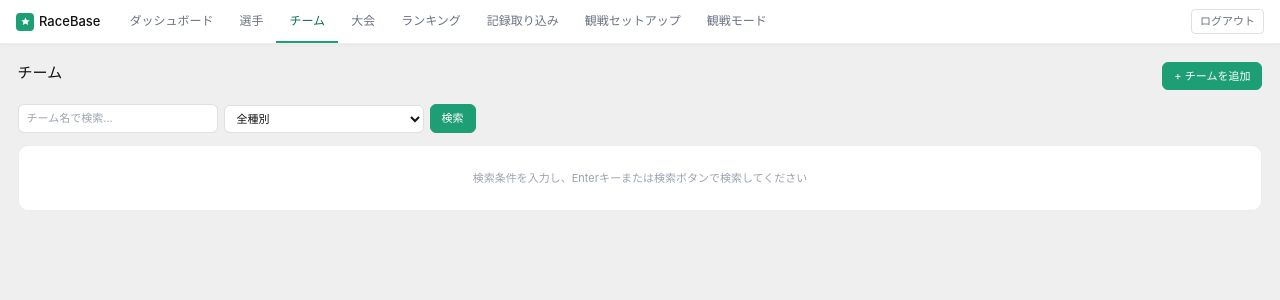
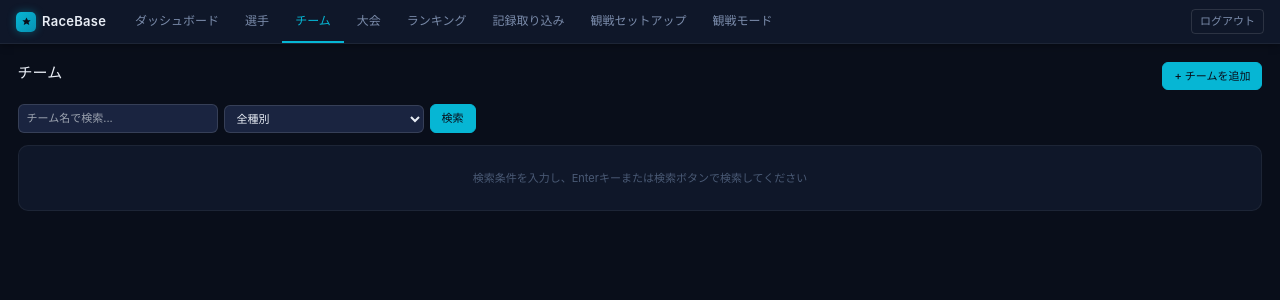
Before and after one commit to SabaeToNagoya/RikujoDB, a Next.js app: page /teams in a window 1280 px wide. Shown: the top 300 px of the page. Built offline with nearby package versions, Linux system fonts and the light colour scheme.

Commit message:
feat: ダークネイビー×シアンのカラーテーマに変更

```diff
--- a/src/app/globals.css
+++ b/src/app/globals.css
@@ -3,14 +3,14 @@
 @tailwind utilities;
 
 :root {
-  --color-background-primary: #ffffff;
-  --color-background-secondary: #f7f7f7;
-  --color-background-tertiary: #efefef;
-  --color-border-secondary: rgba(0, 0, 0, 0.12);
-  --color-border-tertiary: rgba(0, 0, 0, 0.07);
-  --color-text-primary: #111111;
-  --color-text-secondary: #6b7280;
-  --color-text-tertiary: #9ca3af;
+  --color-background-primary: #0f1729;
+  --color-background-secondary: #1a2440;
+  --color-background-tertiary: #090e1a;
+  --color-border-secondary: rgba(255, 255, 255, 0.12);
+  --color-border-tertiary: rgba(255, 255, 255, 0.06);
+  --color-text-primary: #e8edf5;
+  --color-text-secondary: #7a8baa;
+  --color-text-tertiary: #4a5a75;
   --border-radius-sm: 4px;
   --border-radius-md: 6px;
   --border-radius-lg: 10px;
@@ -41,7 +41,7 @@ body {
   background: transparent;
 }
 ::-webkit-scrollbar-thumb {
-  background: var(--color-border-secondary);
+  background: rgba(255, 255, 255, 0.15);
   border-radius: 2px;
 }
 
@@ -102,10 +102,10 @@ body {
   border-radius: 99px;
   white-space: nowrap;
 }
-.badge-green  { background: #E1F5EE; color: #085041; }
-.badge-blue   { background: #E6F1FB; color: #0C447C; }
-.badge-orange { background: #FAEEDA; color: #633806; }
-.badge-purple { background: #EEEDFE; color: #3C3489; }
+.badge-green  { background: #0c2f38; color: #22d3ee; }
+.badge-blue   { background: #0d1f3d; color: #60a5fa; }
+.badge-orange { background: #2e1a08; color: #fb923c; }
+.badge-purple { background: #1a1245; color: #a78bfa; }
 
 /* 順位バッジ（丸） */
 .rank-badge {
@@ -118,9 +118,9 @@ body {
   font-size: 10px;
   font-weight: 500;
 }
-.rank-1 { background: #FAEEDA; color: #633806; }
-.rank-2 { background: #F1EFE8; color: #444441; }
-.rank-3 { background: #FAECE7; color: #712B13; }
+.rank-1 { background: #3a2a06; color: #fbbf24; }
+.rank-2 { background: #1c2535; color: #94a3b8; }
+.rank-3 { background: #2d1a0e; color: #c07a3a; }
 .rank-n { background: var(--color-background-secondary); color: var(--color-text-secondary); }
 
 /* フォーム入力 */
@@ -130,14 +130,14 @@ body {
   padding: 6px 9px;
   border-radius: var(--border-radius-md);
   border: 0.5px solid var(--color-border-secondary);
-  background: var(--color-background-primary);
+  background: var(--color-background-secondary);
   color: var(--color-text-primary);
   width: 100%;
   outline: none;
 }
 .form-input:focus,
 .form-select:focus {
-  border-color: #1D9E75;
+  border-color: #06b6d4;
 }
 .form-label {
   font-size: 10px;
@@ -152,7 +152,7 @@ body {
   padding: 5px 11px;
   border-radius: var(--border-radius-md);
   border: 0.5px solid var(--color-border-secondary);
-  background: var(--color-background-primary);
+  background: var(--color-background-secondary);
   color: var(--color-text-primary);
   cursor: pointer;
   white-space: nowrap;
@@ -161,23 +161,24 @@ body {
   gap: 4px;
 }
 .btn:hover {
-  background: var(--color-background-secondary);
+  background: #243058;
 }
 .btn-primary {
-  background: #1D9E75;
-  color: white;
-  border-color: #1D9E75;
+  background: #06b6d4;
+  color: #090e1a;
+  border-color: #06b6d4;
+  font-weight: 500;
 }
 .btn-primary:hover {
-  background: #0F6E56;
+  background: #0891b2;
 }
 .btn-danger {
-  background: #fee2e2;
-  color: #991b1b;
-  border-color: #fca5a5;
+  background: #2d0f0f;
+  color: #f87171;
+  border-color: #7f1d1d;
 }
 .btn-danger:hover {
-  background: #fecaca;
+  background: #3d1212;
 }
 
 /* タブ */
@@ -200,8 +201,8 @@ body {
   border-right: none;
 }
 .tab-item.active {
-  color: #0F6E56;
-  border-bottom-color: #1D9E75;
+  color: #06b6d4;
+  border-bottom-color: #06b6d4;
   font-weight: 500;
 }
 
@@ -219,7 +220,7 @@ body {
   padding: 5px 8px;
   border-radius: var(--border-radius-md);
   border: 0.5px solid var(--color-border-secondary);
-  background: var(--color-background-primary);
+  background: var(--color-background-secondary);
   color: var(--color-text-primary);
   outline: none;
   flex: 1;
@@ -228,7 +229,7 @@ body {
 }
 .filter-bar input:focus,
 .filter-bar select:focus {
-  border-color: #1D9E75;
+  border-color: #06b6d4;
 }
 
 /* パンくず */
@@ -241,7 +242,7 @@ body {
   gap: 4px;
 }
 .breadcrumb-link {
-  color: #1D9E75;
+  color: #06b6d4;
   cursor: pointer;
   background: none;
   border: none;
@@ -254,7 +255,7 @@ body {
 
 /* リンク風テキスト */
 .link-text {
-  color: #1D9E75;
+  color: #06b6d4;
   cursor: pointer;
   text-decoration: none;
 }
@@ -291,7 +292,7 @@ body {
 }
 .metric-sub {
   font-size: 10px;
-  color: #1D9E75;
+  color: #06b6d4;
   margin-top: 1px;
 }
 
@@ -336,8 +337,8 @@ body {
   background: var(--color-background-secondary);
 }
 .check-row.selected {
-  background: #E1F5EE;
-  border-color: #9FE1CB;
+  background: #0c2f38;
+  border-color: #0891b2;
 }
 .check-box {
   width: 14px;
@@ -353,9 +354,9 @@ body {
   color: transparent;
 }
 .check-box.checked {
-  background: #1D9E75;
-  border-color: #1D9E75;
-  color: white;
+  background: #06b6d4;
+  border-color: #06b6d4;
+  color: #090e1a;
 }
 
 /* アップロードボックス */
@@ -369,5 +370,5 @@ body {
   cursor: pointer;
 }
 .upload-box:hover {
-  background: var(--color-background-tertiary);
+  background: #243058;
 }
--- a/src/components/Navigation.tsx
+++ b/src/components/Navigation.tsx
@@ -20,8 +20,8 @@ export function Navigation() {
   return (
     <nav
       style={{
-        background: "var(--color-background-primary)",
-        borderBottom: "0.5px solid var(--color-border-tertiary)",
+        background: "#0f1729",
+        borderBottom: "0.5px solid rgba(255,255,255,0.06)",
         padding: "0 1rem",
         display: "flex",
         alignItems: "center",
@@ -29,34 +29,36 @@ export function Navigation() {
         position: "sticky",
         top: 0,
         zIndex: 40,
-        boxShadow: "0 1px 3px rgba(0,0,0,0.04)",
+        boxShadow: "0 1px 8px rgba(0,0,0,0.4)",
       }}
     >
       {/* ロゴ */}
       <div
         style={{
           fontSize: "13px",
-          fontWeight: 500,
-          color: "var(--color-text-primary)",
+          fontWeight: 600,
+          color: "#e8edf5",
           marginRight: "1rem",
           display: "flex",
           alignItems: "center",
-          gap: "5px",
+          gap: "6px",
           flexShrink: 0,
+          letterSpacing: "0.02em",
         }}
       >
         <div
           style={{
-            width: "18px",
-            height: "18px",
-            background: "#1D9E75",
-            borderRadius: "4px",
+            width: "20px",
+            height: "20px",
+            background: "linear-gradient(135deg, #06b6d4, #0891b2)",
+            borderRadius: "5px",
             display: "flex",
             alignItems: "center",
             justifyContent: "center",
+            boxShadow: "0 0 8px rgba(6,182,212,0.4)",
           }}
         >
-          <svg viewBox="0 0 16 16" width="11" height="11" fill="white">
+          <svg viewBox="0 0 16 16" width="11" height="11" fill="#090e1a">
             <path d="M8 2L10 6H14L11 9L12 13L8 11L4 13L5 9L2 6H6Z" />
           </svg>
         </div>
@@ -84,16 +86,17 @@ export function Navigation() {
               style={{
                 padding: "0 13px",
                 fontSize: "12px",
-                color: isActive ? "#0F6E56" : "var(--color-text-secondary)",
+                color: isActive ? "#06b6d4" : "#7a8baa",
                 display: "flex",
                 alignItems: "center",
                 borderBottom: isActive
-                  ? "2px solid #1D9E75"
+                  ? "2px solid #06b6d4"
                   : "2px solid transparent",
                 fontWeight: isActive ? 500 : undefined,
                 textDecoration: "none",
                 whiteSpace: "nowrap",
                 flexShrink: 0,
+                transition: "color 0.15s",
               }}
             >
               {tab.label}
@@ -109,9 +112,9 @@ export function Navigation() {
           fontSize: "11px",
           padding: "3px 8px",
           borderRadius: "4px",
-          border: "0.5px solid var(--color-border-secondary)",
+          border: "0.5px solid rgba(255,255,255,0.12)",
           background: "none",
-          color: "var(--color-text-secondary)",
+          color: "#7a8baa",
           cursor: "pointer",
           flexShrink: 0,
           marginLeft: "8px",
--- a/tailwind.config.ts
+++ b/tailwind.config.ts
@@ -10,10 +10,10 @@ const config: Config = {
     extend: {
       colors: {
         brand: {
-          DEFAULT: "#1D9E75",
-          dark: "#0F6E56",
-          light: "#9FE1CB",
-          bg: "#E1F5EE",
+          DEFAULT: "#06b6d4",
+          dark: "#0891b2",
+          light: "#67e8f9",
+          bg: "#0c2f38",
         },
       },
     },
```
